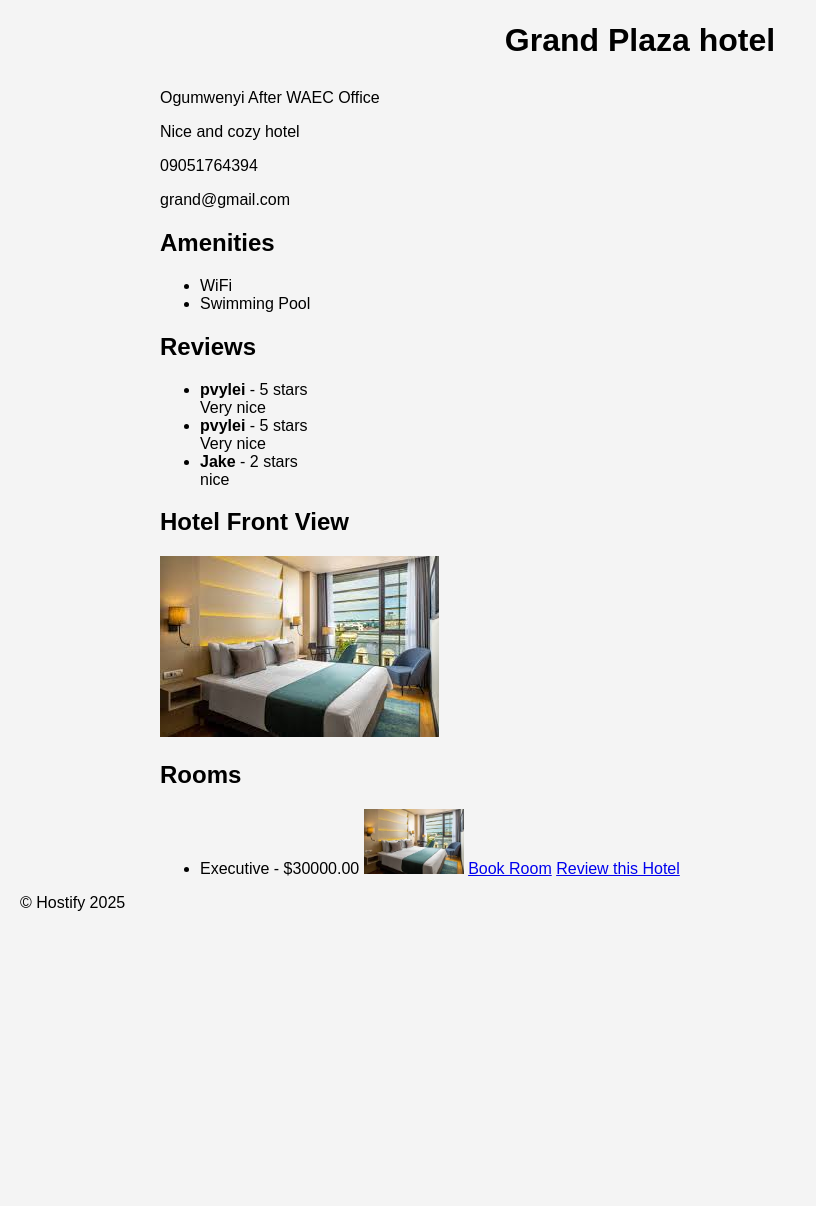
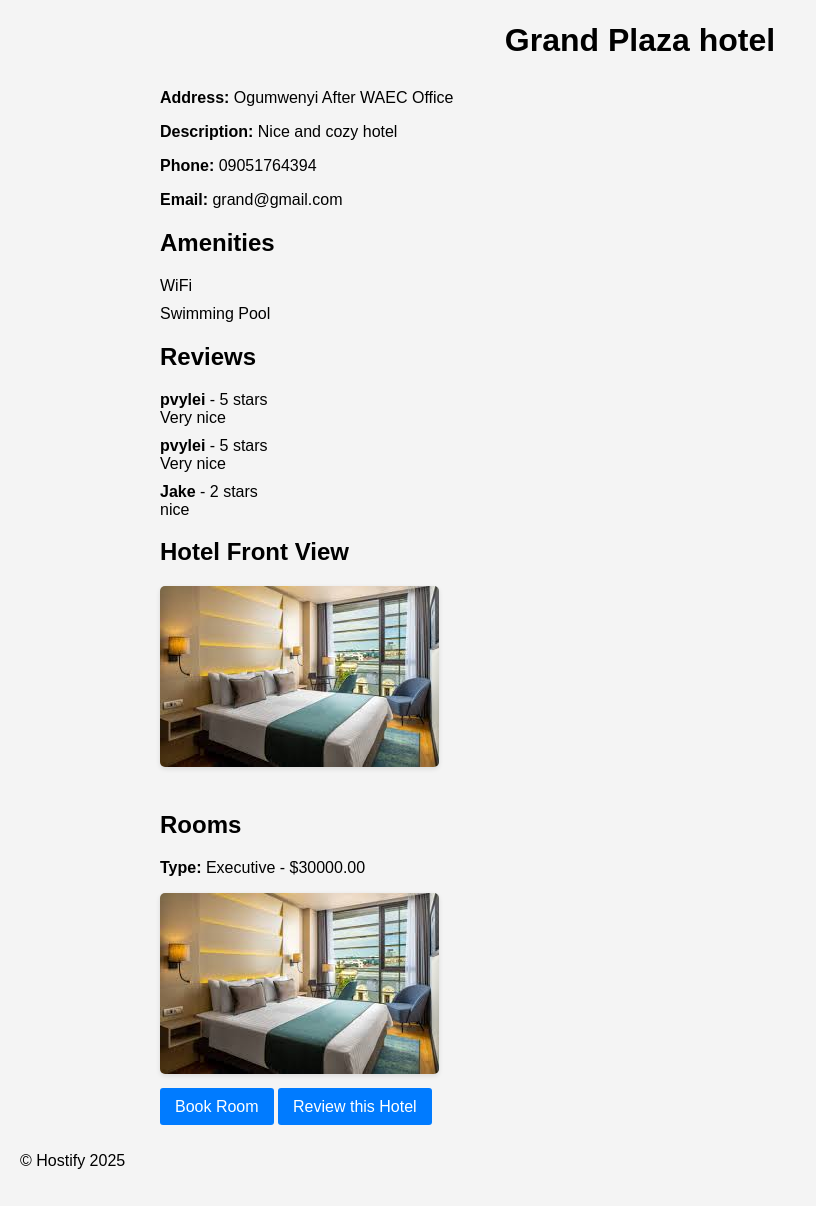
Before and after one commit to patrickodeh1/Guestel-Backend, a Django app: page /hotels/1/ in a window 1280 px wide. Shown: the part 144-1350 px from the top of the page, without its empty margins (0-816 px from the left). Before the commit the page ends 1055 px from the top, so only its background shows below. Run offline with Django 5.2, Linux system fonts and the light colour scheme; a user stored in the database is signed in; data comes from the database, SQL or seed files in the repository; both versions use the stored data as it was after the commit.

Commit message:
added stylings for templates

```diff
--- a/templates/hotels/hotel_detail.html
+++ b/templates/hotels/hotel_detail.html
@@ -2,20 +2,20 @@
 
 {% block content %}
   <h1>{{ hotel.name }}</h1>
-  <p>{{ hotel.address }}</p>
-  <p>{{ hotel.description }}</p>
-  <p>{{ hotel.phone_number }}</p>
-  <p>{{ hotel.email }}</p>
+  <p><strong>Address:</strong> {{ hotel.address }}</p>
+  <p><strong>Description:</strong> {{ hotel.description }}</p>
+  <p><strong>Phone:</strong> {{ hotel.phone_number }}</p>
+  <p><strong>Email:</strong> {{ hotel.email }}</p>
 
   <h2>Amenities</h2>
-  <ul>
+  <ul class="amenities-list">
     {% for amenity in hotel.amenities.all %}
       <li>{{ amenity.name }}</li>
     {% endfor %}
   </ul>
 
   <h2>Reviews</h2>
-<ul>
+  <ul class="reviews-list">
     {% for review in hotel.review_set.all %}
       <li>
         <b>{{ review.user.username }}</b> - {{ review.rating }} stars<br>
@@ -26,46 +26,91 @@
 
   <h2>Hotel Front View</h2>
   {% if hotel.photo %}
-    <img src="{{ hotel.photo.url }}" alt="Hotel Photo" style="max-width: 300px;">
+    <img src="{{ hotel.photo.url }}" alt="Hotel Photo" class="hotel-photo">
   {% else %}
     <p>No photo available for this hotel.</p>
   {% endif %}
 
   <h2>Rooms</h2>
-  <ul>
+  <ul class="rooms-list">
     {% for room in hotel.rooms.all %}
       <li>
-        {{ room.room_type }} - ${{ room.price }}
+        <p><strong>Type:</strong> {{ room.room_type }} - ${{ room.price }}</p>
         {% if room.images %}
-          <img src="{{ room.images.url }}" alt="{{ room.room_type }}" style="max-width: 100px;">
+          <img src="{{ room.images.url }}" alt="{{ room.room_type }}" class="room-photo">
         {% else %}
           <p>No image available for this room.</p>
         {% endif %}
+        <div class="room-actions">
           <a href="{% url 'book_room' hotel.id room.id %}" class="btn btn-primary">Book Room</a>
           <a href="{% url 'add_review' hotel.id %}" class="btn btn-primary">Review this Hotel</a>
           {% if request.user.is_authenticated and request.user == hotel.owner %}
             <a href="{% url 'edit_room' hotel.id room.id %}" class="btn btn-primary">Edit Room</a>
-          <a href="{% url 'delete_room' hotel.id room.id %}" class="btn btn-primary">Delete Room</a>
+            <a href="{% url 'delete_room' hotel.id room.id %}" class="btn btn-danger" onclick="return confirm('Are you sure you want to delete this room?');">Delete Room</a>
           {% endif %}
+        </div>
       </li>
     {% endfor %}
   </ul>
 
-  <div>
+  <div class="hotel-owner-actions">
     {% if request.user.is_authenticated and request.user == hotel.owner %}
       <a href="{% url 'create_room' hotel.id %}" class="btn btn-primary">Create Room</a>
-    {% endif %}
-
-    {% if request.user.is_authenticated and request.user == hotel.owner %}
       <a href="{% url 'owner_hotel_edit' hotel.id %}" class="btn btn-primary">Edit Hotel</a>
-    {% endif %}
-
-    {% if request.user.is_authenticated and request.user == hotel.owner %}
       <a href="{% url 'owner_hotel_delete' hotel.id %}" class="btn btn-danger" onclick="return confirm('Are you sure you want to delete this hotel?');">Delete Hotel</a>
-    {% endif %}
-
-    {% if request.user.is_authenticated and request.user == hotel.owner %}
       <a href="{% url 'owner_bookings' hotel.id %}">View Bookings</a>
     {% endif %}
   </div>
+
+<style>
+  .hotel-photo,
+  .room-photo {
+    max-width: 300px;
+    margin-bottom: 20px;
+    border-radius: 5px;
+    box-shadow: 0 2px 5px rgba(0, 0, 0, 0.1);
+  }
+
+  .btn {
+    padding: 10px 15px; /* Adjust padding as needed */
+    background-color: #007bff;
+    color: #fff;
+    border: none;
+    border-radius: 3px;
+    text-decoration: none;
+    cursor: pointer;
+  }
+
+  .btn-primary {
+    background-color: #007bff;
+  }
+
+  .btn-danger {
+    background-color: #dc3545; /* Bootstrap-like red */
+  }
+
+  .amenities-list,
+  .reviews-list,
+  .rooms-list {
+    list-style: none;
+    padding: 0;
+    margin: 0;
+  }
+
+  .amenities-list li,
+  .reviews-list li {
+    margin-bottom: 10px;
+  }
+
+  .hotel-owner-actions {
+    display: flex;
+    justify-content: flex-start;
+    margin-top: 20px;
+  }
+
+  .hotel-owner-actions a {
+    margin-right: 10px;
+  }
+</style>
+
 {% endblock %}
```
Also changed, not shown: templates/hotels/add_review.html (+19 -1 lines), templates/hotels/book_room.html (+26 -1 lines), templates/hotels/confirm_delete.html (+20 -2 lines), templates/hotels/create_hotel.html (+34 -2 lines), templates/hotels/create_room.html (+19 -1 lines), templates/hotels/delete_room.html (+18 -0 lines), templates/hotels/edit_hotel.html (+20 -2 lines), templates/hotels/edit_room.html (+19 -1 lines), templates/hotels/owner_bookings.html (+15 -1 lines), db.sqlite3, media/hotel_photos/1718957715688-26316a3442d27400e8a6919f75237573_QthxPLB.webp (added), media/hotel_photos/download_1_b4dYVqp.jfif (added). Lines whose indentation alone changed are shown as unchanged.
